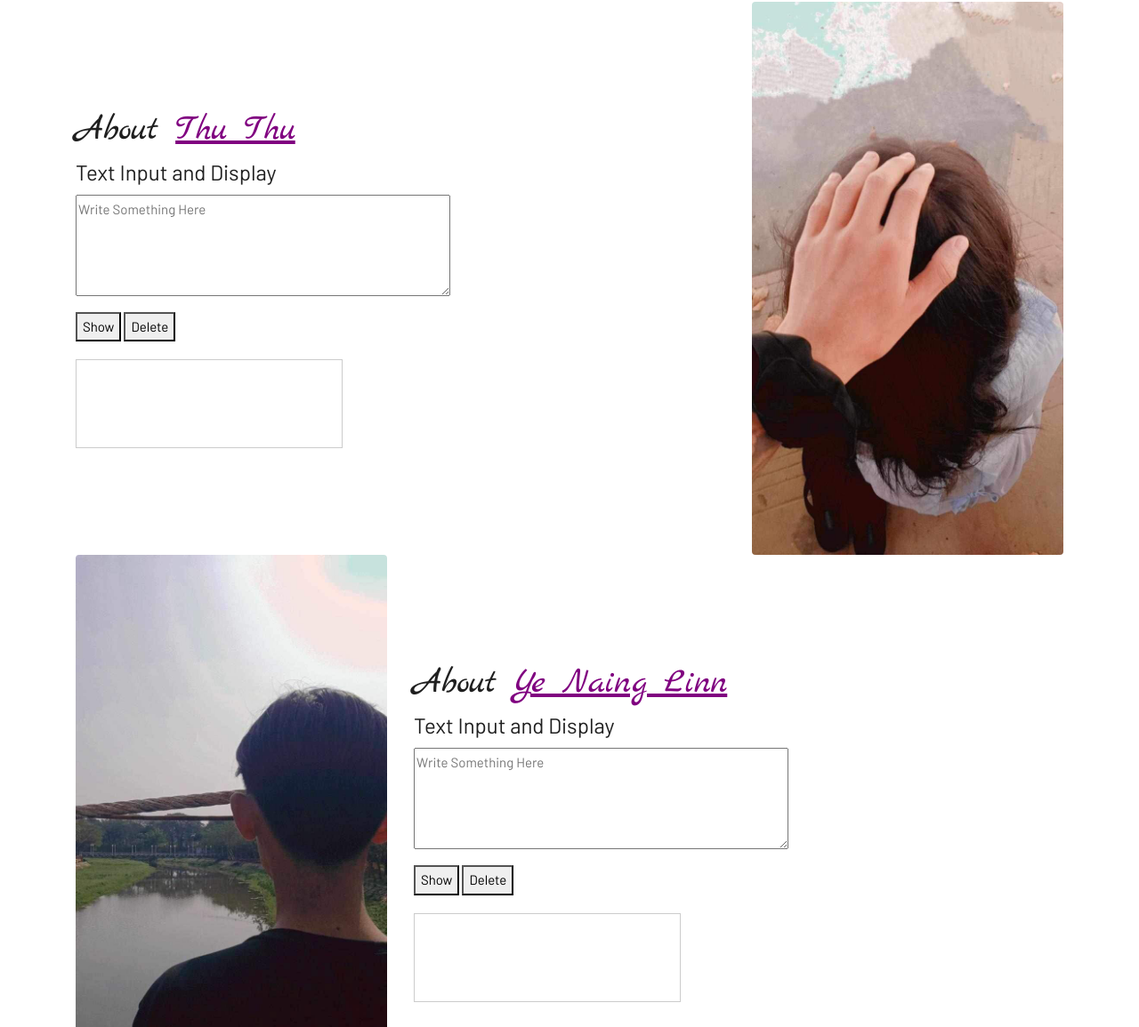
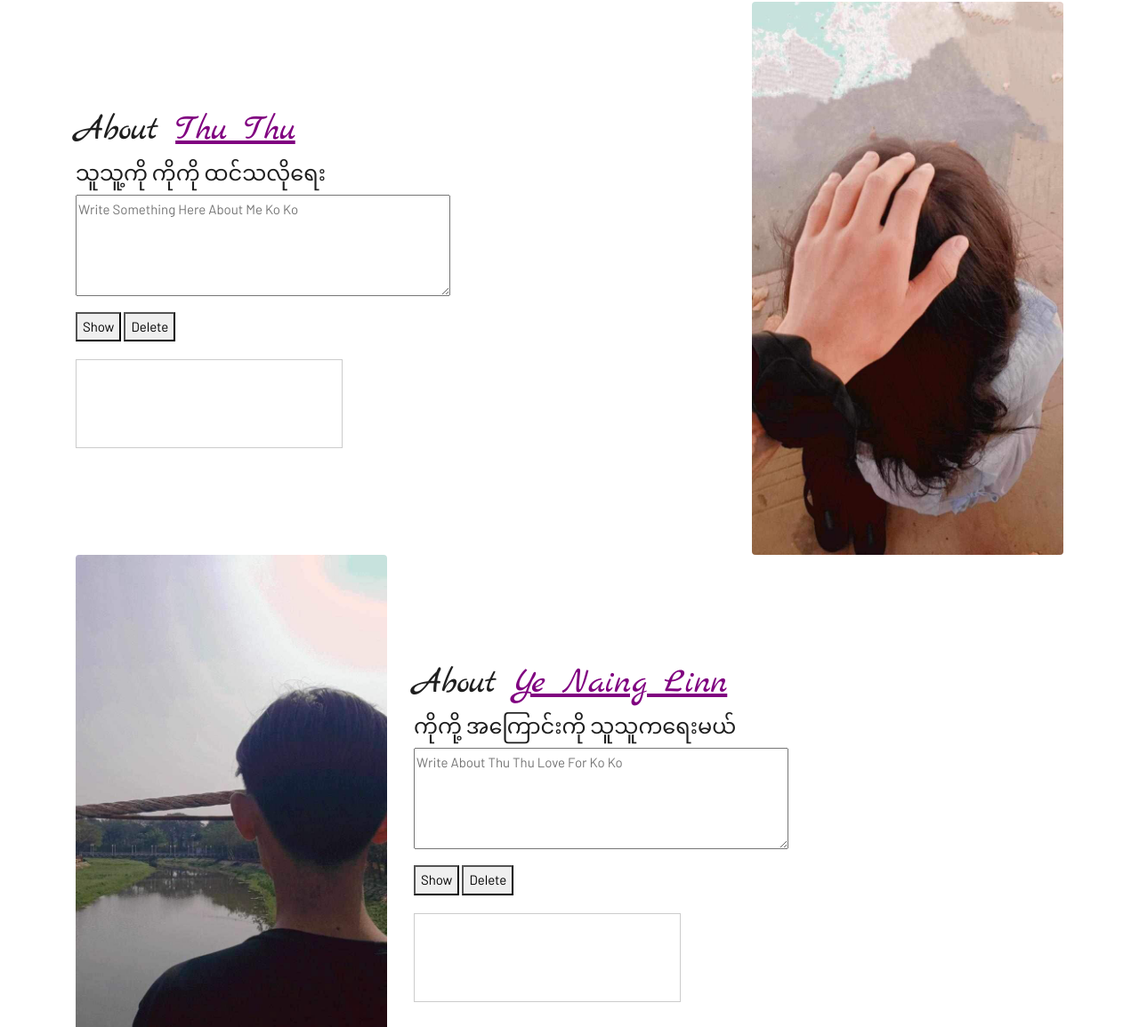
Before and after one commit to nayhtooyan/nayhtooyan-For-My-Sister-Client-Anniversary, a plain HTML site: page index.html in a window 1280 px wide. Shown: the part 921-2076 px from the top of the page at 89% size. Drawn offline with Linux system fonts and the light colour scheme.

Commit message:
Update index.html

```diff
--- a/index.html
+++ b/index.html
@@ -124,8 +124,8 @@
 							<div class="col-lg-8 col-md-6 col-sm-12">
 								<h2> About <span>Thu Thu</span></h2>
 
-								<h1>Text Input and Display</h1>
-								<textarea id="inputText" rows="4" cols="50" placeholder="Write Something Here"></textarea>
+								<h1>သူသူ့ကို ကိုကို ထင်သလိုရေး</h1>
+								<textarea id="inputText" rows="4" cols="50" placeholder="Write Something Here About Me Ko Ko"></textarea>
 								<div id="controls">
 									<button onclick="showText()">Show</button>
 									<button onclick="deleteText()">Delete</button>
@@ -147,8 +147,8 @@
 							<div class="col-lg-8 col-md-6 col-sm-12">
 								<h2> About <span>Ye Naing Linn</span></h2>
 
-								<h1>Text Input and Display</h1>
-								<textarea id="inputText" rows="4" cols="50" placeholder="Write Something Here"></textarea>
+								<h1>ကိုကို့ အကြောင်းကို သူသူကရေးမယ်</h1>
+								<textarea id="inputText" rows="4" cols="50" placeholder="Write About Thu Thu Love For Ko Ko"></textarea>
 								<div id="controls">
 									<button onclick="showText()">Show</button>
 									<button onclick="deleteText()">Delete</button>
```
